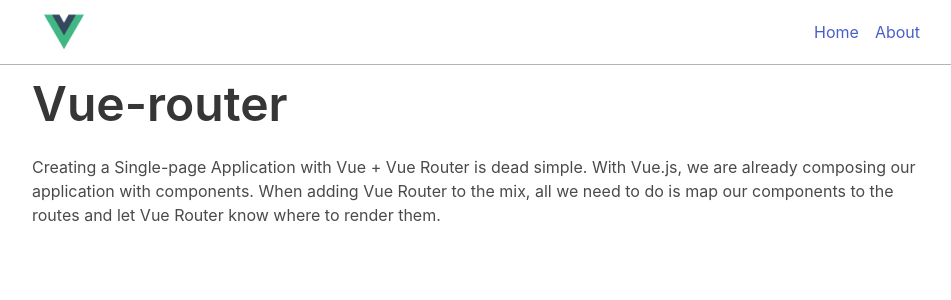
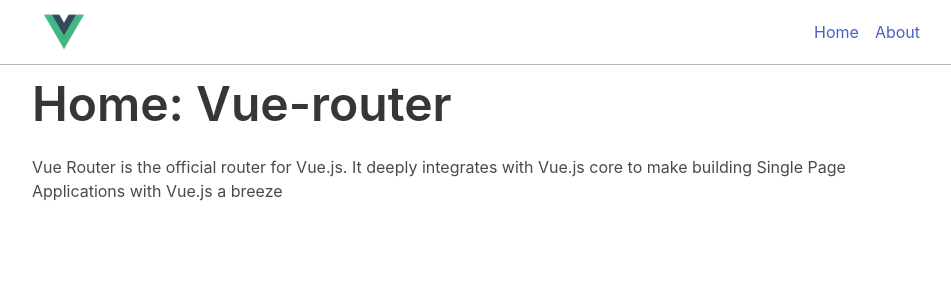
Before and after one commit to mzymta/fe-school-vue-router, a Vue app: page / in a window 1280 px wide. Shown: the top 300 px of the page, without its empty margins (158-1109 px from the left). Built offline with nearby package versions, Linux system fonts and the light colour scheme.

Commit message:
VR-1: injected router to app

```diff
--- a/src/App.vue
+++ b/src/App.vue
@@ -5,20 +5,14 @@
         <div class="inner">
           <div class="logo"/>
           <nav class="main-nav">
-            <a href="/">Home</a>
-            <a href="/about">About</a>
+            <router-link to="/">Home</router-link>
+            <router-link to="/about">About</router-link>
           </nav>
         </div>
       </div>
     </header>
-
     <main class="content">
-      <div class="container">
-        <h1 class="title is-1">Vue-router</h1>
-        <p>
-          Creating a Single-page Application with Vue + Vue Router is dead simple. With Vue.js, we are already composing our application with components. When adding Vue Router to the mix, all we need to do is map our components to the routes and let Vue Router know where to render them.
-        </p>
-      </div>
+      <router-view/>
     </main>
   </div>
 </template>
--- a/src/main.ts
+++ b/src/main.ts
@@ -1,11 +1,13 @@
 import Vue from 'vue';
 import App from './App.vue';
 import store from './store';
+import router from './router';
 import './styles/styles.scss';
 
 Vue.config.productionTip = false;
 
 new Vue({
   store,
+  router,
   render: h => h(App)
 }).$mount('#app');
--- /dev/null
+++ b/src/router/index.ts
@@ -0,0 +1,19 @@
+import Vue from 'vue';
+import Router from 'vue-router';
+import Home from '../views/Home.vue';
+import About from '../views/About.vue';
+
+Vue.use(Router);
+
+export default new Router({
+  routes: [
+    {
+      path: '/',
+      component: Home
+    },
+    {
+      path: '/about',
+      component: About
+    }
+  ]
+});
--- /dev/null
+++ b/src/views/About.vue
@@ -0,0 +1,21 @@
+<template>
+  <section class="about">
+    <div class="container">
+      <h1 class="title is-1">About: Vue-router</h1>
+      <p>
+        Creating a Single-page Application with Vue + Vue Router is dead simple. With Vue.js, we are already composing our application with components. When adding Vue Router to the mix, all we need to do is map our components to the routes and let Vue Router know where to render them.
+      </p>
+    </div>
+  </section>
+</template>
+
+<script lang="ts">
+  import Vue from 'vue';
+
+  export default Vue.extend({});
+
+</script>
+
+<style lang="scss" scoped>
+
+</style>
--- /dev/null
+++ b/src/views/Home.vue
@@ -0,0 +1,21 @@
+<template>
+  <section class="home">
+    <div class="container">
+      <h1 class="title is-1">Home: Vue-router</h1>
+      <p>
+        Vue Router is the official router for Vue.js. It deeply integrates with Vue.js core to make building Single Page Applications with Vue.js a breeze
+      </p>
+    </div>
+  </section>
+</template>
+
+<script lang="ts">
+  import Vue from 'vue';
+
+  export default Vue.extend({});
+
+</script>
+
+<style lang="scss" scoped>
+
+</style>
```
